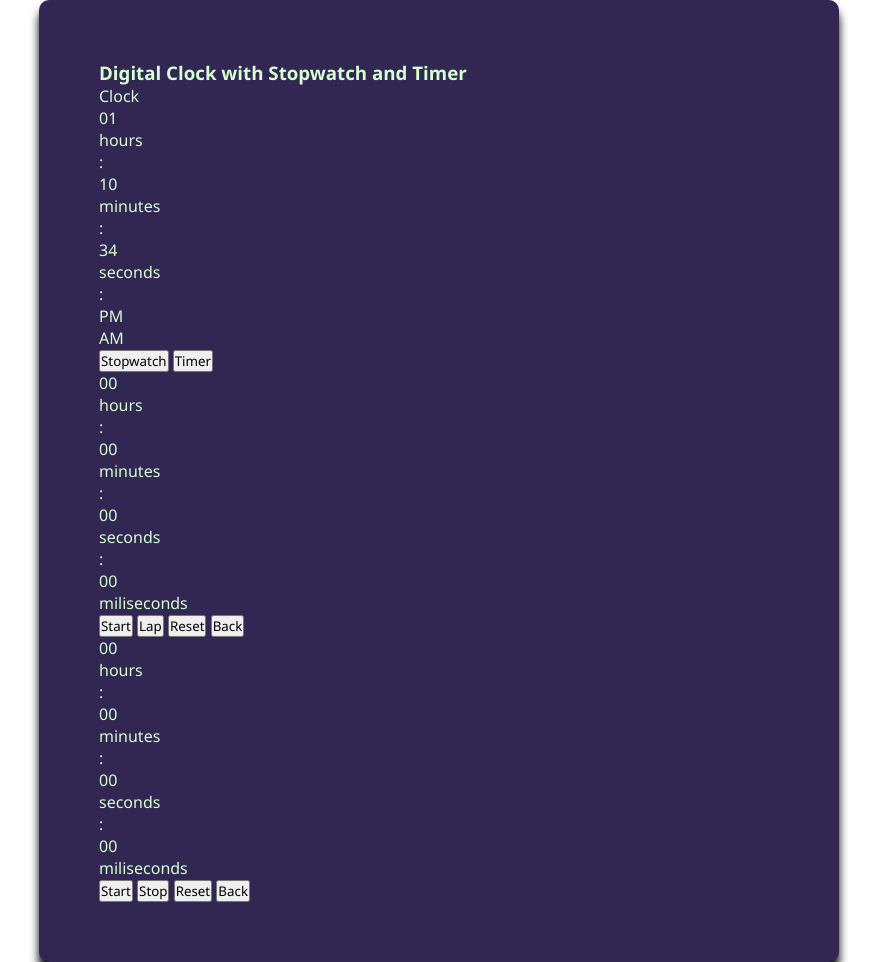
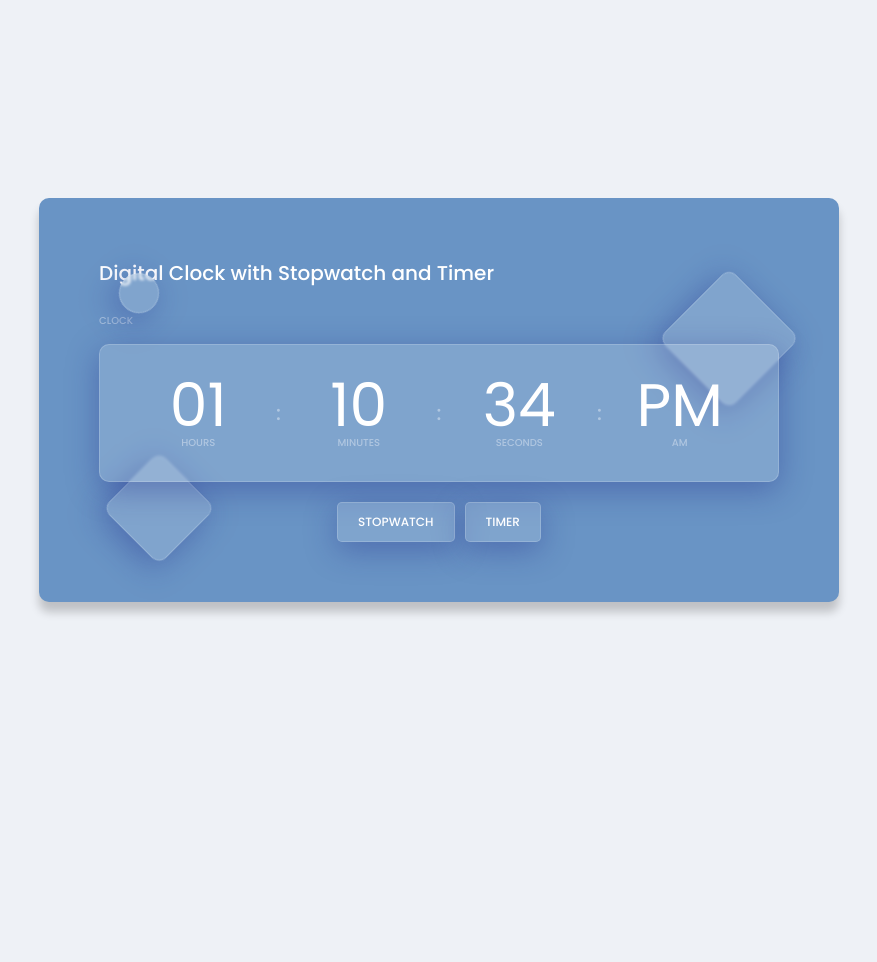
Before and after one commit to Sanjay-Kumar-262004/Tick-Tockr, a plain HTML site: page index.html in a window 1280 px wide. Shown: the whole page, without its empty margins (201-1078 px from the left). After the commit the page ends 800 px from the top, so only its background shows below. Drawn offline with nearby package versions, Linux system fonts and the light colour scheme.

Commit message:
Stylings and Animation Added

```diff
--- a/style.css
+++ b/style.css
@@ -1,24 +1,241 @@
-*{
-    margin: 0;
-    padding: 0;
-    box-sizing: border-box;
-    font-family: 'Segoe UI', Tahoma, Geneva, Verdana, sans-serif;
+@import url(https://fonts.googleapis.com/css?family=Poppins:100,100italic,200,200italic,300,300italic,regular,italic,500,500italic,600,600italic,700,700italic,800,800italic,900,900italic);
+
+* {
+  margin: 0;
+  padding: 0;
+  box-sizing: border-box;
+  font-family: "Poppins", sans-serif;
+}
+body {
+  min-height: 100vh;
+  display: flex;
+  justify-content: center;
+  align-items: center;
+  background: #eef1f6;
+  /* overflow: hidden; */
+}
+.container {
+  position: relative;
+  width: 100%;
+  max-width: 800px;
+  /* min-height: 500px; */
+  padding: 60px;
+  border-radius: 10px;
+  color: #fff;
+  background: #6994c5;
+  box-shadow: 0 10px 10px rgba(0, 0, 0, 0.2);
+}
+p,
+i {
+  font-size: 10px;
+  font-weight: 500;
+  color: #ffffff62;
+  text-transform: uppercase;
+}
+.content h3 {
+  font-size: 20px;
+  font-weight: 500;
+  margin-bottom: 25px;
+}
+.wrapper {
+  padding: 30px 0;
+  border-radius: 10px;
+  margin-top: 15px;
+  background: rgba(255, 255, 255, 0.15);
+  box-shadow: 0 8px 32px 0 rgba(31, 38, 135, 0.37);
+  backdrop-filter: blur(1.5px);
+  -webkit-backdrop-filter: blur(1.5px);
+  border-radius: 10px;
+  border: 1px solid rgba(255, 255, 255, 0.18);
+  transition: all 0.3s ease;
+}
+.wrapper:hover {
+  box-shadow: none;
+}
+.main {
+  display: flex;
+  align-items: center;
+  justify-content: center;
+  gap: 10px;
+}
+.main div {
+  width: 20%;
+  text-align: center;
+}
+.main .number {
+  position: relative;
+  font-size: 60px;
+  font-weight: 400;
+  line-height: 1;
+  color: #fff;
+}
+.main .colon {
+  font-size: 20px;
+}
+.btns {
+  margin-top: 20px;
+  display: flex;
+  align-items: center;
+  justify-content: center;
+  flex-wrap: wrap;
+  gap: 10px;
+}
+.btn {
+  padding: 10px 20px;
+  border-radius: 5px;
+  color: #fff;
+  border: none;
+  font-size: 12px;
+  font-weight: 500;
+  text-transform: uppercase;
+  cursor: pointer;
+  transition: all 0.3s ease;
+  background: rgba(255, 255, 255, 0.15);
+  box-shadow: 0 8px 32px 0 rgba(31, 38, 135, 0.37);
+  backdrop-filter: blur(1.5px);
+  -webkit-backdrop-filter: blur(1.5px);
+  border: 1px solid rgba(255, 255, 255, 0.18);
+}
+.btn:active {
+  box-shadow: none;
+}
+.hidden {
+  display: none;
+}
+.laps {
+  position: relative;
+  max-height: 100px;
+  overflow-y: auto;
+  display: flex;
+  align-items: center;
+  flex-direction: column;
+  gap: 10px;
+  margin: 0 auto;
+  margin-top: 20px;
+}
+.laps::-webkit-scrollbar {
+  width: 5px;
+}
+.laps::-webkit-scrollbar-track {
+  background: rgba(255, 255, 255, 0.15);
+  border-radius: 10px;
+}
+.laps::-webkit-scrollbar-thumb {
+  background: rgba(255, 255, 255, 0.15);
+  border-radius: 10px;
+}
+.lap {
+  width: 50%;
+  display: flex;
+  justify-content: space-between;
+  padding: 10px;
+  background: rgba(255, 255, 255, 0.15);
+  border-radius: 10px;
+  border: 1px solid rgba(255, 255, 255, 0.18);
+}
+.lap:last-child {
+  border-bottom: none;
+}
+.lap.active p {
+  color: #fff;
 }
 
-body{
-    min-height: 100vh;
+.bg-elem {
+  position: absolute;
+  top: 60%;
+  left: 10%;
+  width: 80px;
+  height: 80px;
+  transform: rotate(45deg);
+  background: rgba(255, 255, 255, 0.15);
+  box-shadow: 0 8px 32px 0 rgba(31, 38, 135, 0.37);
+  backdrop-filter: blur(1.5px);
+  -webkit-backdrop-filter: blur(1.5px);
+  border-radius: 10px;
+  border: 1px solid rgba(255, 255, 255, 0.18);
+  animation: bg-elem 10s linear infinite;
+  transition: all 0.3s ease;
+}
+.bg-elem:hover {
+  animation-play-state: paused;
+  box-shadow: none;
+}
+.bg-elem:nth-child(2) {
+  top: 20%;
+  left: 80%;
+  width: 100px;
+  height: 100px;
+  animation-duration: 30s;
+}
+.bg-elem:nth-child(3) {
+  top: 15%;
+  left: 10%;
+  width: 40px;
+  height: 40px;
+  border-radius: 50%;
+  animation-duration: 20s;
+}
+
+@keyframes bg-elem {
+  0% {
+    transform: rotate(45deg) translate(0, 0);
+  }
+  50% {
+    transform: rotate(45deg) translate(20px, 20px);
+  }
+  100% {
+    transform: rotate(45deg) translate(0, 0);
+  }
+}
+
+/* responsive */
+@media (max-width: 600px) {
+  .container {
+    height: 100vh;
     display: flex;
-    align-items: center;
+    flex-direction: column;
     justify-content: center;
-    background: white;
+    border-radius: 0;
+    padding: 0 20px;
+  }
+  .content h3 {
+    font-size: 16px;
+  }
+  .main-wrapper {
+    padding: 20px 0;
+  }
+  .main div {
+    width: 15%;
+  }
+  .main .number {
+    font-size: 50px;
+  }
+  .main .colon {
+    font-size: 16px;
+  }
+
+  .bg-elem {
+    display: none;
+  }
 }
-.container{
-    width: 100%;
-    max-width: 800px;
-    padding: 60px;
-    border-radius: 10px;
-    color: #D5FFD0;
-    background-color: #322653;
-    box-shadow: 0 10px 10px 0 rgba(0, 0, 0,1);
-    justify-content: end;
+
+@media (max-width: 400px) {
+  .container {
+    padding: 0 10px;
+  }
+  .content h3 {
+    font-size: 14px;
+  }
+  .main-wrapper {
+    padding: 10px 0;
+  }
+  .main-wrapper .head {
+    padding: 0 20px;
+  }
+  .main .number {
+    font-size: 40px;
+  }
+  .main .colon {
+    font-size: 12px;
+  }
 }
```
